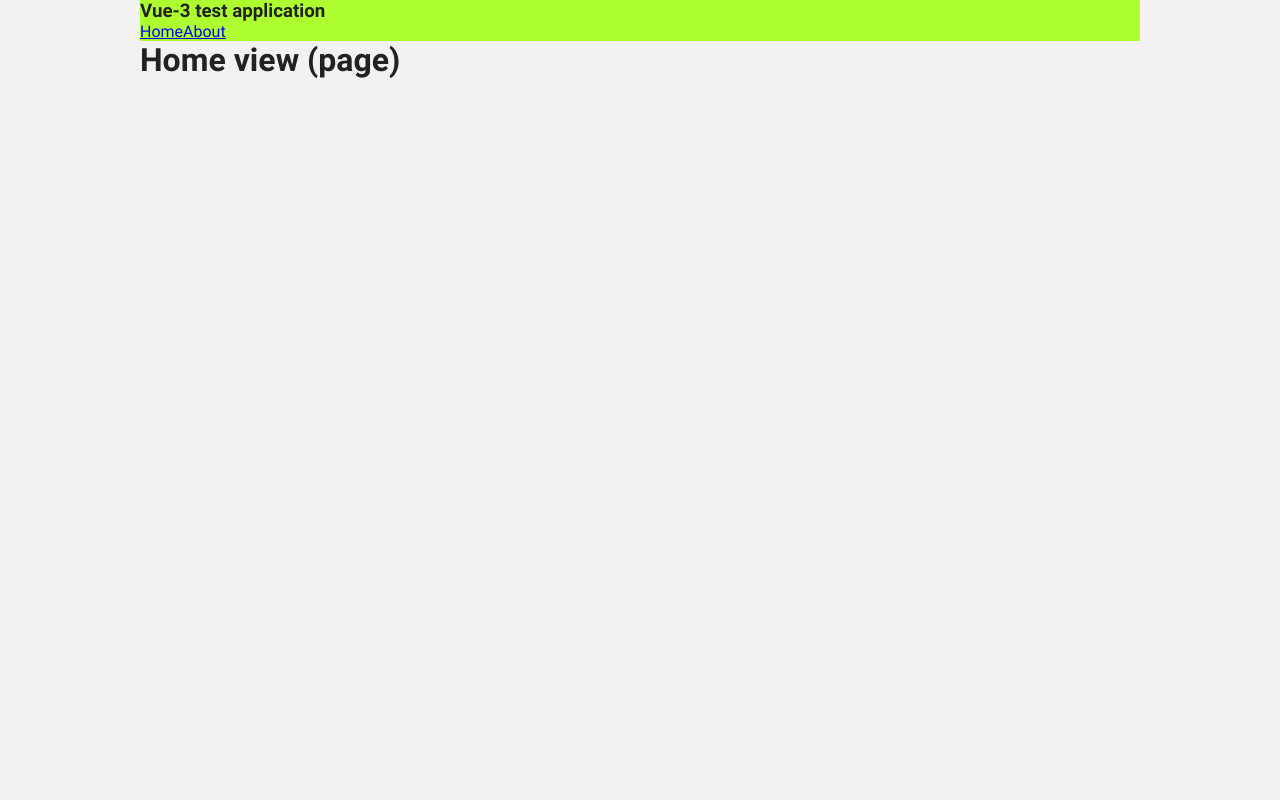
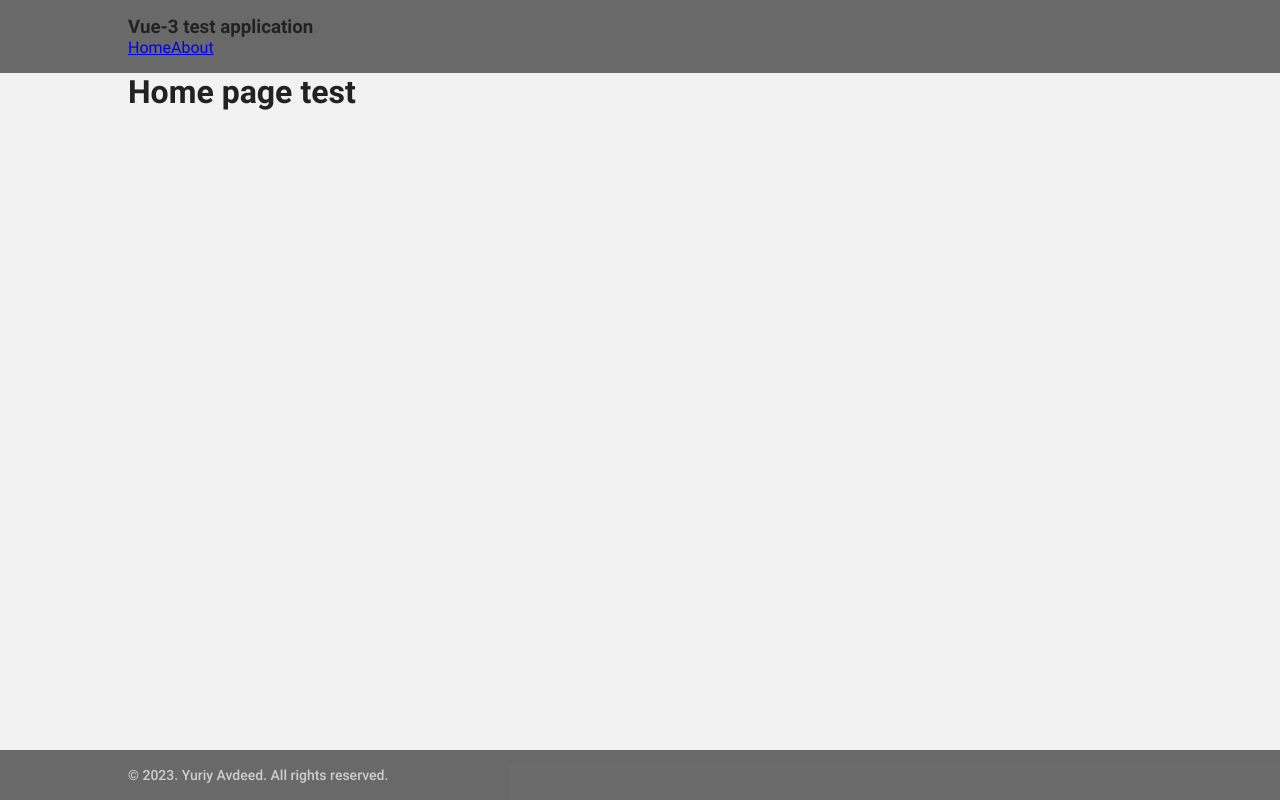
Before and after one commit to yuriy-avdeev/light-users-system, a Vue app: page / in a window 1280 px wide. Built offline with nearby package versions, Linux system fonts and the light colour scheme.

Commit message:
feat: add footer

```diff
--- a/package.json
+++ b/package.json
@@ -10,7 +10,6 @@
     "build-only": "vite build",
     "type-check": "vue-tsc --noEmit -p tsconfig.vitest.json --composite false",
     "lint": "eslint . --ext .vue,.js,.jsx,.cjs,.mjs,.ts,.tsx,.cts,.mts --fix --ignore-path .gitignore",
-    "predeploy": "npm run build",
     "deploy": "gh-pages -d dist"
   },
   "dependencies": {
--- a/src/App.vue
+++ b/src/App.vue
@@ -1,28 +1,33 @@
 <script setup lang="ts">
 import { RouterView } from 'vue-router';
 import AppHeader from './components/AppHeader.vue';
+import AppFooter from './components/AppFooter.vue';
 </script>
 
 <template>
   <div class="app">
     <AppHeader title="Vue-3 test application" />
 
-    <RouterView />
+    <div class="app__body">
+      <RouterView />
+    </div>
+
+    <AppFooter />
   </div>
 </template>
 
 <style scoped>
 .app {
+  width: 100vw;
+  min-height: 100vh;
+  display: flex;
+  flex-direction: column;
+}
+
+.app__body {
   width: 100%;
   max-width: 1024px;
-  min-height: 100vh;
-  padding: 0 12px;
   margin: 0 auto;
-}
-
-@media (min-width: 1024px) {
-  .app {
-    /* // */
-  }
+  flex: 1 0 auto;
 }
 </style>
--- a/src/assets/main.css
+++ b/src/assets/main.css
@@ -2,14 +2,15 @@
 
 :root {
   --color-white: #ffffff;
-  --color-white-soft: #f8f8f8;
+  --color-white-soft: #f8f8f8b4;
   --color-white-mute: #f2f2f2;
 
   --color-black: #181818;
   --color-black-soft: #222222;
-  --color-black-mute: #282828;
+  --color-black-mute: #282828ab;
 
   --color-background: var(--color-white-mute);
+  --color-background-secondary: var(--color-black-mute);
   --color-text: var(--color-black-soft);
   --color-text-hovered: #0000007c;
 
@@ -33,7 +34,6 @@
 }
 
 body {
-  min-height: 100vh;
   color: var(--color-text);
   background: var(--color-background);
   transition: color 400ms, background-color 400ms;
--- /dev/null
+++ b/src/components/AppFooter.vue
@@ -0,0 +1,26 @@
+<template>
+  <footer class="footer">
+    <p class="footer__text">
+      &copy; {{ new Date().getFullYear() }}. Yuriy Avdeed. All rights reserved.
+    </p>
+  </footer>
+</template>
+
+<style scoped>
+.footer {
+  width: 100%;
+  padding: 12px;
+  background-color: var(--color-background-secondary);
+}
+
+@media (min-width: 1048px) {
+  .footer {
+    padding: 16px calc((100% - 1024px) / 2);
+  }
+
+  .footer__text {
+    font: 500 14px/1.3 'Roboto';
+    color: var(--color-white-soft);
+  }
+}
+</style>
--- a/src/components/AppHeader.vue
+++ b/src/components/AppHeader.vue
@@ -12,7 +12,6 @@ defineProps<{
 
     <nav class="header__nav">
       <RouterLink class="header__link" to="/">Home</RouterLink>
-
       <RouterLink class="header__link" to="/about">About</RouterLink>
     </nav>
   </header>
@@ -20,10 +19,23 @@ defineProps<{
 
 <style scoped>
 .header {
-  background-color: greenyellow;
+  width: 100%;
+  padding: 12px;
+  background-color: var(--color-background-secondary);
+}
+
+.header__title,
+.header__nav {
+  width: 100%;
 }
 
 .router-link-exact-active {
-  color: blue;
+  text-decoration: underline;
+}
+
+@media (min-width: 1048px) {
+  .header {
+    padding: 16px calc((100% - 1024px) / 2);
+  }
 }
 </style>
--- a/src/pages/AboutPage.vue
+++ b/src/pages/AboutPage.vue
@@ -1,15 +1,12 @@
 <template>
   <div class="about">
-    <h1>This is an about Page (page)</h1>
+    <h1>About page test</h1>
   </div>
 </template>
 
 <style>
-@media (min-width: 1024px) {
-  .about {
-    min-height: 100vh;
-    display: flex;
-    align-items: center;
-  }
+.about {
+  display: flex;
+  justify-content: center;
 }
 </style>
--- a/src/pages/HomePage.vue
+++ b/src/pages/HomePage.vue
@@ -4,6 +4,6 @@
 
 <template>
   <main>
-    <h1>Home view (page)</h1>
+    <h1>Home page test</h1>
   </main>
 </template>
```
Also changed, not shown: vite.config.ts (+3 -4 lines).
